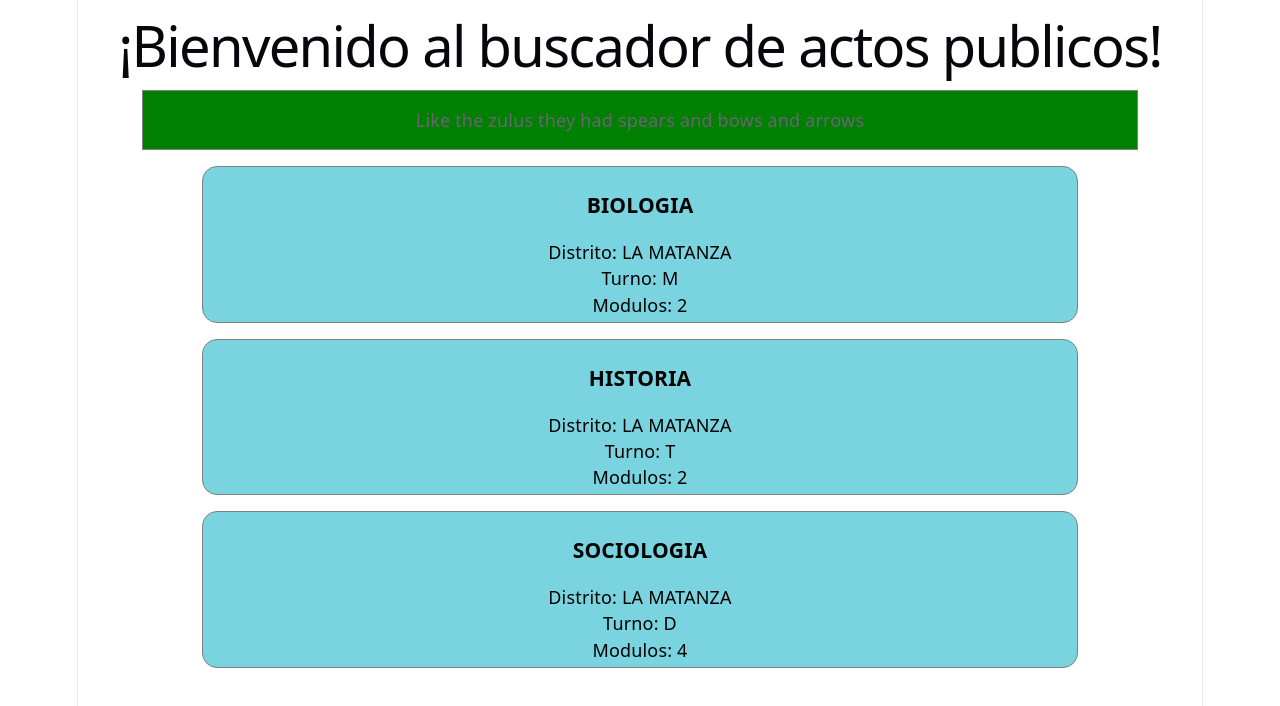
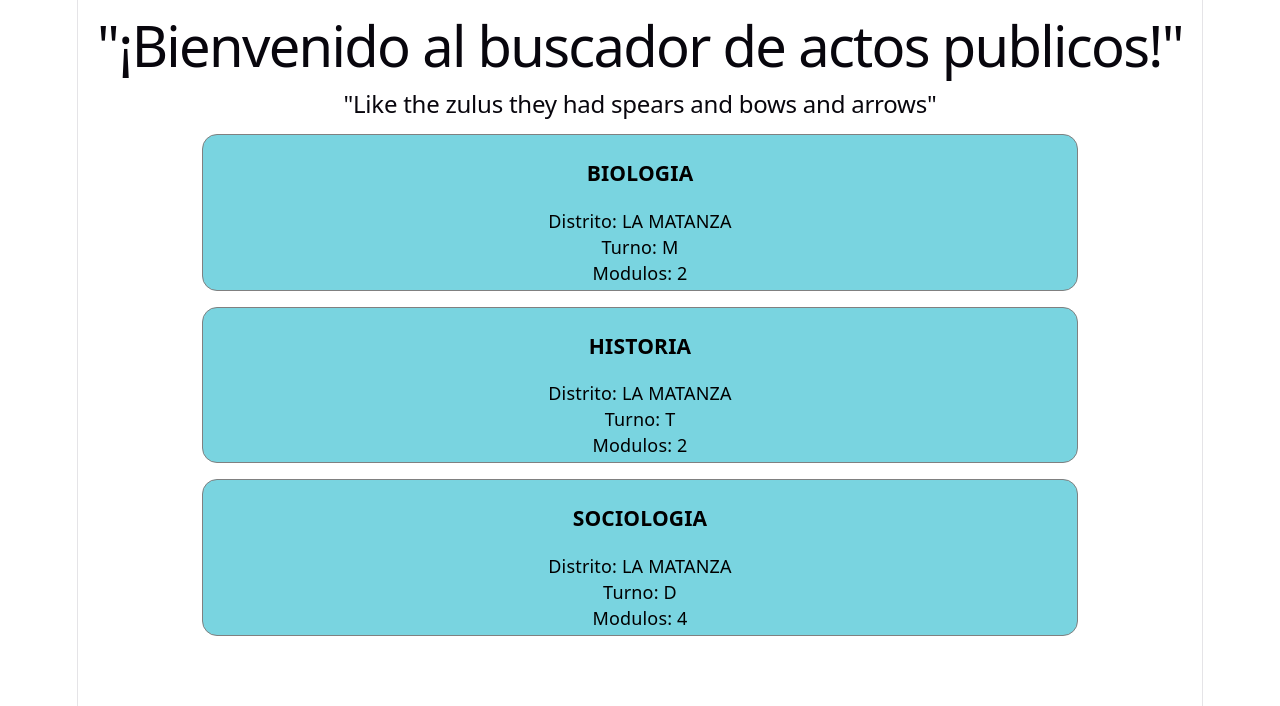
Before and after one commit to alexander5109/TalentoTechReact2026, a React (Vite) app in the folder MyApd/: page / in a window 1280 px wide. Shown: the top 706 px of the page. Built offline with nearby package versions, Linux system fonts and the light colour scheme.

Commit message:
tarjeta contenedor y header

```diff
--- a/MyApd/src/App.jsx
+++ b/MyApd/src/App.jsx
@@ -1,31 +1,20 @@
 import Encabezado1 from './components/Encabezado1'
-import ContenidoEncuadrado from './components/ContenidoEncuadrado'
-import TarjetaOferta from './components/TarjetaOferta'
+import Encabezado2 from './components/Encabezado2'
+import ContenedorOfertas from './components/ContenedorOfertas'
 import ofertas from "./data/ofertas.json"
 
 import './App.css'
 
 function App() {
 
-  return (
-    <div>
-      <Encabezado1 content="¡Bienvenido al buscador de actos publicos!"> </Encabezado1>
+	return (
+		<div>
+			<Encabezado1>"¡Bienvenido al buscador de actos publicos!"</Encabezado1>
+			<Encabezado2>"Like the zulus they had spears and bows and arrows"</Encabezado2>
 
-      <ContenidoEncuadrado>
-      <p> Like the zulus they had spears and bows and arrows</p>
-      </ContenidoEncuadrado>
-
-		<div>
-			{ofertas.map(oferta => (
-				<TarjetaOferta
-					key={oferta.idoferta}
-					offer={oferta}
-				/>
-			))}
+			<ContenedorOfertas ofertas={ofertas}> </ContenedorOfertas>
 		</div>
-
-    </div>
-  )
+	)
 }
 
 export default App
--- /dev/null
+++ b/MyApd/src/components/ContenedorOfertas.jsx
@@ -0,0 +1,14 @@
+import TarjetaOferta from './TarjetaOferta'
+
+export default function ContenedorOfertas(props) {
+	return (
+		<div>
+			{props.ofertas.map(oferta => (
+				<TarjetaOferta
+					key={oferta.idoferta}
+					offer={oferta}
+				/>
+			))}
+		</div>
+	)
+}
--- a/MyApd/src/components/ContenidoEncuadrado.jsx
+++ /dev/null
@@ -1,14 +0,0 @@
-function ContenidoEncuadrado({children}) {
-
-	const estilo = {
-		// borderRadius: "15px",
-		border: "1px solid grey",
-		padding: "16px",
-		margin: "16px 64px",
-		backgroundColor: "green"
-	}
-	return <div style={estilo}>{children} </div >
-}
-
-
-export default ContenidoEncuadrado;
--- a/MyApd/src/components/Encabezado1.jsx
+++ b/MyApd/src/components/Encabezado1.jsx
@@ -1,3 +1,3 @@
-export default function Encabezado1(props) {
-	return <h1>{props.content}</h1>
+export default function Encabezado1({children}) {
+	return <h1>{children}</h1>
 }
--- /dev/null
+++ b/MyApd/src/components/Encabezado2.jsx
@@ -0,0 +1,3 @@
+export default function Encabezado2({children}) {
+	return <h2>{children}</h2>
+}
--- /dev/null
+++ b/MyApd/src/components/Encabezado3.jsx
@@ -0,0 +1,3 @@
+export default function Encabezado3({children}) {
+	return <h3>{children}</h3>
+}
--- a/MyApd/src/components/TarjetaOferta.jsx
+++ b/MyApd/src/components/TarjetaOferta.jsx
@@ -1,3 +1,4 @@
+import Encabezado3 from "./Encabezado3"
 export default function OfferCard({ offer }) {
 
 	const estilo = {
@@ -11,7 +12,7 @@ export default function OfferCard({ offer }) {
 
 	return (
 		<div style={estilo}>
-			<h3>{offer.cargo}</h3>
+			<Encabezado3>{offer.cargo}</Encabezado3>
 			<p>Distrito: {offer.descdistrito}</p>
 			<p>Turno: {offer.turno}</p>
 			<p>Modulos: {offer.hsmodulos}</p>
```
